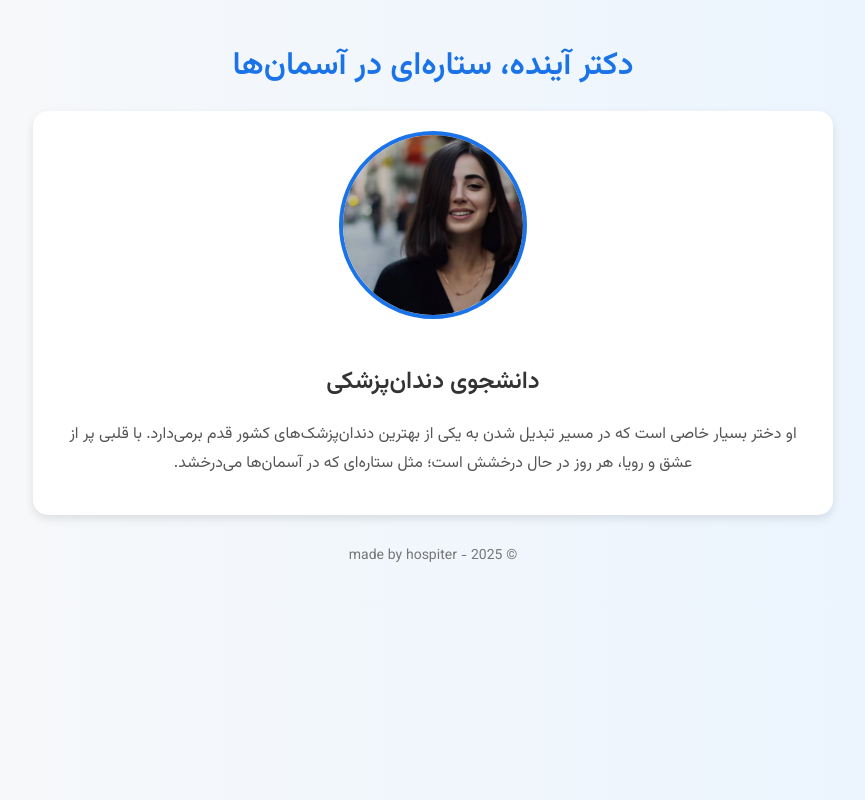
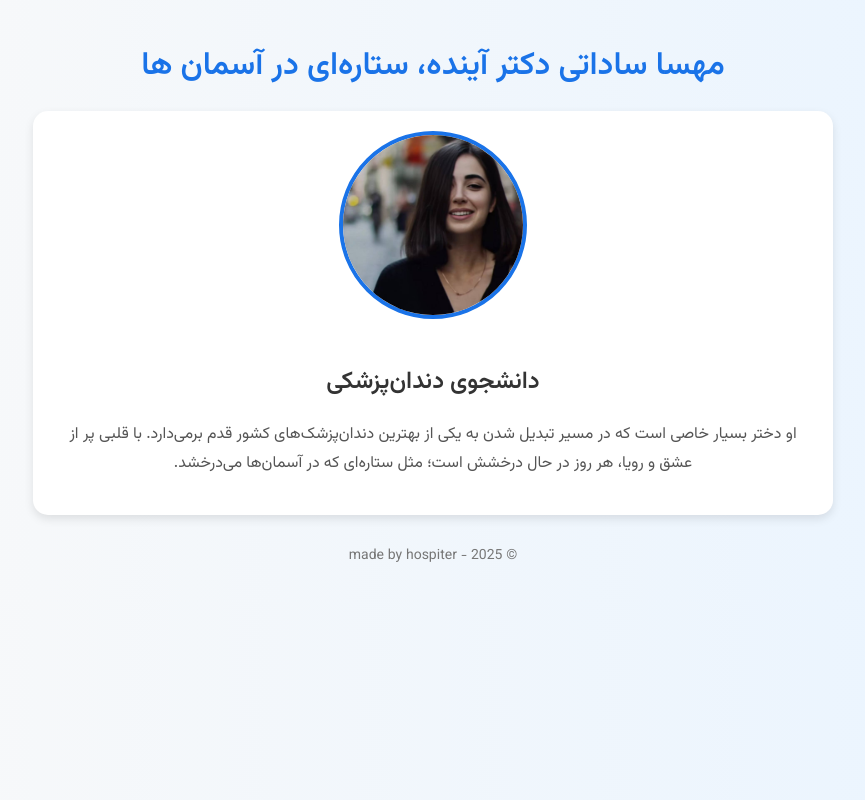
Before and after one commit to hospiter/mhCa, a plain HTML site: page index.html in a window 1280 px wide. Shown: the whole page, without its empty margins (207-1072 px from the left). Drawn offline with Linux system fonts and the light colour scheme.

Commit message:
Update index.html

```diff
--- a/index.html
+++ b/index.html
@@ -9,7 +9,7 @@
 <body>
   <div class="container">
     <header>
-      <h1>دکتر آینده، ستاره‌ای در آسمان‌ها</h1>
+      <h1>مهسا ساداتی دکتر آینده، ستاره‌ای در آسمان‌ ها</h1>
     </header>
 
     <section class="profile">
```
